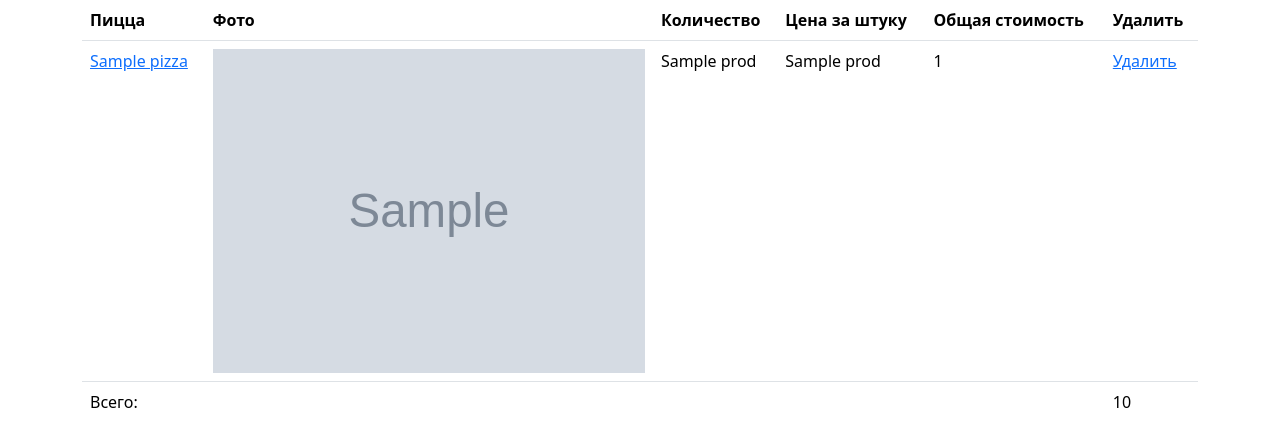
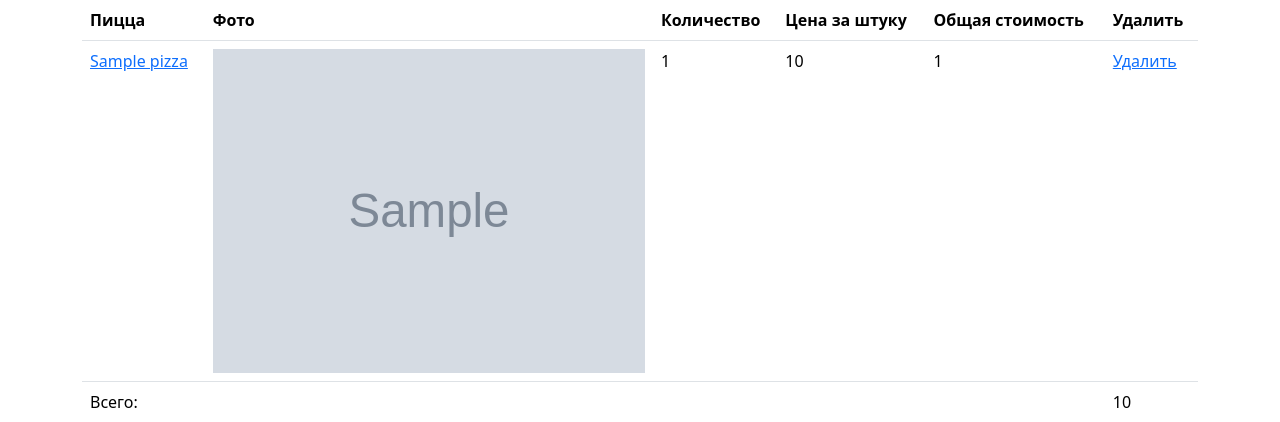
Before and after one commit to Dmitriy-Bitsenko/pizzeria, a Django app: template basket/templates/basket/detail.html in a window 1280 px wide. Shown: the part 70-492 px from the top of the page. Run offline with Django 4.2, Linux system fonts and the light colour scheme; the template is opened without the code that fills it: most values are stand-ins (such as "Sample title", 1, 10 or a date in 2020); grey boxes marked "Sample" are stand-in pictures.

Commit message:
small fixes2

```diff
--- a/basket/basket.py
+++ b/basket/basket.py
@@ -1,4 +1,5 @@
 from django.conf import settings
+
 from pizza.models import Pizza
 
 
@@ -20,7 +21,7 @@ class Basket:
         if prod_pk not in self.basket:
             self.basket[prod_pk] = {
                 'count_prod': 0,
-                'price': str(product.price)
+                'price_prod': str(product.price)
             }
 
         if update_count:
@@ -45,7 +46,7 @@ class Basket:
         self.session.modified = True
 
     def __len__(self):
-        return sum(float(item['price_prod']) for item in self.basket.values())
+        return sum(int(item['count_prod']) for item in self.basket.values())
 
     def __iter__(self):
         list_prod_pk = self.basket.keys()
--- a/basket/templates/basket/detail.html
+++ b/basket/templates/basket/detail.html
@@ -32,16 +32,16 @@
                         </td>
                         <td>
                             {% if product_obj.photo != '' %}
-                                <img src=" {{ item.photo.url }}" class="card-img-top" alt="...">
+                                <img src=" {{ product_obj.photo.url }}" class="card-img-top" alt="...">
                             {% else %}
                                 <img src=" {% static "/image/Ooops.jpeg" %}" class="card-img-top" alt="...">
                             {% endif %}
                         </td>
                         <td>
-                            {{ item.count.prod }}
+                            {{ item.count_prod }}
                         </td>
                         <td>
-                            {{ item.price.prod }}
+                            {{ item.price_prod }}
                         </td>
                         <td>
                             {{ item.total_price }}
@@ -56,7 +56,7 @@
             <tr>
                 <td>Всего:</td>
                 <td colspan="4"></td>
-                <td>{{ basket.get_total_price}}</td>
+                <td>{{ basket.get_total_price }}</td>
             </tr>
             </tbody>
         </table>
```
